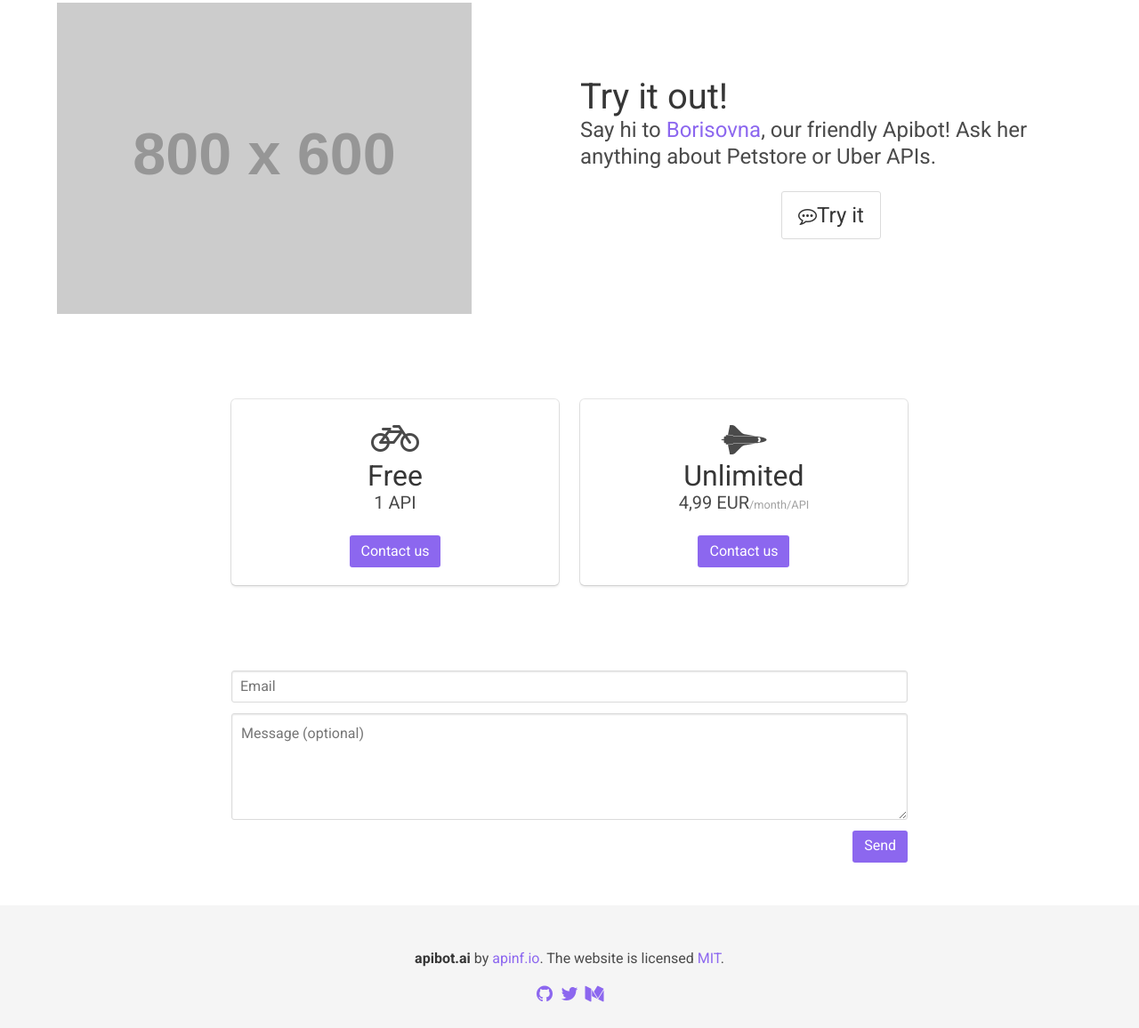
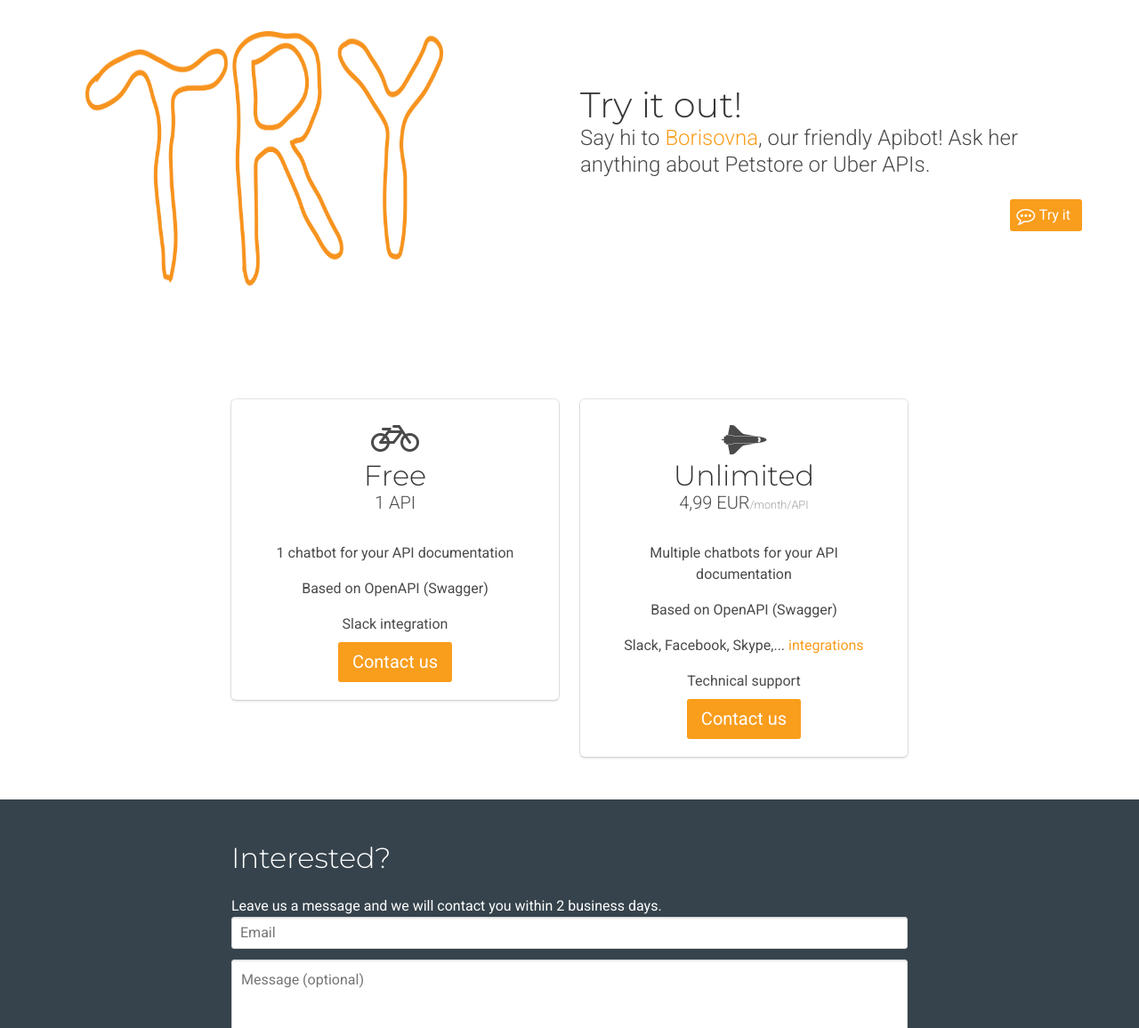
Before and after one commit to apinf/apibot-site, a website: page index.html in a window 1280 px wide. Shown: the part 1644-2800 px from the top of the page at 89% size. Drawn offline with Linux system fonts and the light colour scheme; placeholder pictures from the web are drawn by us.

Commit message:
making it look good

```diff
--- a/index.html
+++ b/index.html
@@ -13,24 +13,23 @@
   <nav class="nav">
     <div class="nav-left">
       <a class="nav-item">
-        <img src="public/img/logo.png" alt="apibot logo">
+        <img src="public/img/apibot-wide.png" alt="apibot logo">
       </a>
     </div>
 
     <div class="nav-right">
-      <a class="nav-item">
+      <a href="#pricing" class="nav-item is-hidden-mobile">
         Pricing
       </a>
-      <a class="nav-item">
+      <a href="#contact" class="nav-item is-hidden-mobile">
         Contact
       </a>
 
       <div class="nav-item">
         <div class="field is-grouped">
           <p class="control">
-            <a class="button is-primary">
+            <a href="https://apinf-bot.slack.com/messages/@apibot" target="_blank" class="button is-primary">
               <span class="icon">
-                <!-- <i class="fa fa-id-badge"></i> -->
                 <i class="fa fa-commenting-o"></i>
               </span>
               <span>Try it!</span>
@@ -43,11 +42,11 @@
 
 
 
-  <section id="intro" class="hero is-primary is-fullheight is-bold has-text-centered">
+  <section id="intro" class="hero is-dark is-fullheight is-bold has-text-centered">
     <div class="hero-body">
       <div class="container">
         <h1 class="title is-1">Your API chatbot</h1>
-        <h2 class="subtitle is-4">Offer your developers a great Developer Experience</h2>
+        <h2 class="subtitle is-3">Offer a great Developer Experience</h2>
       </div>
     </div>
   </section>
@@ -58,7 +57,7 @@
       <div class="columns is-vcentered">
         <div class="column is-5">
           <figure class="image is-4by3">
-            <img src="http://placehold.it/800x600" alt="Description">
+            <img src="public/img/Image1Alt.png" class="has-padding" alt="Chat">
           </figure>
         </div>
         <div class="column is-6 is-offset-1">
@@ -75,7 +74,7 @@
       <div class="columns is-vcentered">
         <div class="column is-5">
           <figure class="image is-4by3">
-            <img src="http://placehold.it/800x600" alt="Description">
+            <img src="public/img/Image2Alt.png" class="has-padding" alt="OpenAPI">
           </figure>
         </div>
         <div class="column is-6 is-offset-1">
@@ -92,7 +91,7 @@
       <div class="columns is-vcentered">
         <div class="column is-5">
           <figure class="image is-4by3">
-            <img src="http://placehold.it/800x600" alt="Description">
+            <img src="public/img/Image3Alt.png" class="has-padding" alt="Try">
           </figure>
         </div>
         <div class="column is-6 is-offset-1">
@@ -103,8 +102,8 @@
             Say hi to <a href="https://apinf-bot.slack.com/messages/@apibot" target="_blank">Borisovna</a>, our friendly Apibot! Ask her anything about Petstore or Uber APIs.
           </h2>
           <p class="has-text-centered">
-            <a href="https://apinf-bot.slack.com/messages/@apibot" target="_blank" class="button is-large">
-              <i class="fa fa-commenting-o"></i> Try it
+            <a href="https://apinf-bot.slack.com/messages/@apibot" target="_blank" class="button is-primary pull-right">
+              <span class="icon"><i class="fa fa-commenting-o"></i></span><span>Try it</span>
             </a>
           </p>
         </div>
@@ -124,8 +123,11 @@
               <i class="fa fa-bicycle"></i>
             </span>
             <h1 class="title is-bold">Free</h1>
-            <div class="subtitle has-text-muted">1 API</div>
-            <a class="button is-primary">
+            <div class="subtitle">1 API</div>
+            <p class="has-padding">1 chatbot for your API documentation</p>
+            <p class="has-padding">Based on OpenAPI (Swagger)</p>
+            <p class="has-padding">Slack integration</p>
+            <a class="button is-primary is-medium">
               Contact us
             </a>
           </div>
@@ -136,8 +138,12 @@
               <i class="fa fa-space-shuttle"></i>
             </span>
             <h1 class="title is-bold">Unlimited</h1>
-            <div class="subtitle has-text-muted">4,99 EUR<span class="muted">/month/API</span></div>
-            <a class="button is-primary">
+            <div class="subtitle">4,99 EUR<span class="muted">/month/API</span></div>
+            <p class="has-padding">Multiple chatbots for your API documentation</p>
+            <p class="has-padding">Based on OpenAPI (Swagger)</p>
+            <p class="has-padding">Slack, Facebook, Skype,... <a href="https://docs.api.ai/docs/integrations" target="_blank">integrations</a></p>
+            <p class="has-padding">Technical support</p>
+            <a class="button is-primary is-medium">
               Contact us
             </a>
           </div>
@@ -146,10 +152,12 @@
     </div>
   </section>
 
-  <section id="contact" class="section">
+  <section id="contact" class="section is-dark">
     <div class="container">
       <div class="columns">
         <div class="column is-8 is-offset-2">
+          <h1 class="title">Interested?</h1>
+          <p>Leave us a message and we will contact you within 2 business days.</p>
           <p class="control has-addons">
             <form id="contactform" method="POST" action="http://formspree.io/info@apinf.io">
               <div class="field">
@@ -161,10 +169,9 @@
                 </p>
               </div>
               <input type="text" name="_gotcha" style="display:none" />
-        <input type="hidden" name="_next" value="//site.io/thanks.html" />
+              <!-- <input type="hidden" name="_next" value="//site.io/thanks.html" /> -->
               <input type="hidden" name="_subject" value="New submission!" />
               <input class="button is-primary is-pulled-right" type="submit" value="Send">
-        <!-- <button class="button is-warning is-medium" type="submit">Send</button> -->
             </form>
           </p>
         </div>
@@ -172,22 +179,25 @@
     </div>
   </section>
 
-  <footer class="footer">
+  <footer class="section is-darker footer">
     <div class="container">
-      <div class="content has-text-centered">
+      <div class="has-text-centered">
 
         <p>
           <strong>apibot.ai</strong> by <a href="apinf.io">apinf.io</a>. The website is licensed
-          <a href="http://opensource.org/licenses/mit-license.php">MIT</a>.
+          <a href="http://opensource.org/licenses/mit-license.php" target="_blank">MIT</a>.
         </p>
         <p>
-          <a class="icon" href="https://github.com/jgthms/bulma">
+          Powered by the <a href="https://api.ai" target="_blank">api.ai platform</a> and <a href="https://www.djangoproject.com/" target="_blank">Django</a>.
+        </p>
+        <p>
+          <a class="icon is-large has-padding" href="https://github.com/apinf/swagger-parser" target="_blank">
             <i class="fa fa-github"></i>
           </a>
-          <a class="icon" href="https://twitter.com/apibot_ai">
+          <a class="icon is-large has-padding" href="https://twitter.com/apibot_ai" target="_blank">
             <i class="fa fa-twitter"></i>
           </a>
-          <a class="icon" href="#">
+          <a class="icon is-large has-padding" href="https://medium.com/apibot" target="_blank">
             <i class="fa fa-medium"></i>
           </a>
         </p>
--- a/scss/main.scss
+++ b/scss/main.scss
@@ -2,11 +2,14 @@
 
 // 1. Import the initial variables
 @import "../node_modules/bulma/sass/utilities/_all.sass";
-@import url('https://fonts.googleapis.com/css?family=Roboto:400,700');
+@import url('https://fonts.googleapis.com/css?family=Roboto:300,400,700|Montserrat:300,400,700');
 
 
 // Set your colors
-$primary: #8c67ef;
+$gray: #36434c;
+$gray-dark: darken(#36434c, 10%);
+$gray-invert: findColorInvert($gray);
+$primary: #f99d1c;
 $primary-invert: findColorInvert($primary);
 $twitter: #4099FF;
 $twitter-invert: findColorInvert($twitter);
@@ -40,10 +43,53 @@ $link-focus-border: $primary;
 // Use the new serif family
 $family-primary: 'Roboto';
 
+img.has-padding {
+  padding: 2rem;
+}
+
+p.has-padding {
+  padding: 0.5rem;
+}
+
+footer .icon.has-padding {
+  padding: 2rem;
+}
+
 .muted {
   color: #a2a2a2;
   font-size: 0.8rem;
 }
 
+section.is-dark {
+    background-color: $gray;
+    color: $gray-invert;
+}
+
+section.is-darker,
+footer.is-darker {
+    background-color: $gray-dark;
+    color: whitesmoke;
+}
+
+.is-dark strong,
+.is-darker strong {
+  color: white;
+}
+
+.is-dark h1 {
+  color: white;
+  font-weight: 300;
+}
+
+h1 {
+  font-family: 'Montserrat';
+}
+
+.hero h1.title.is-1 {
+  font-size: 4rem;
+}
+
+
+
 // 4. Import the rest of Bulma
 @import "../node_modules/bulma/bulma.sass";
```
Also changed, not shown: public/css/main.css, public/img/1.png (added), public/img/2.png (added), public/img/3.png (added), public/img/Image1.png (added), public/img/Image1Alt.png (added), public/img/Image2.png (added), public/img/Image2Alt.png (added), public/img/Image3.png (added), public/img/Image3Alt.png (added), public/img/apibot-small.png (added), public/img/apibot-wide.png (added), public/img/illustration1.jpg (added). Lines whose indentation alone changed are shown as unchanged.
